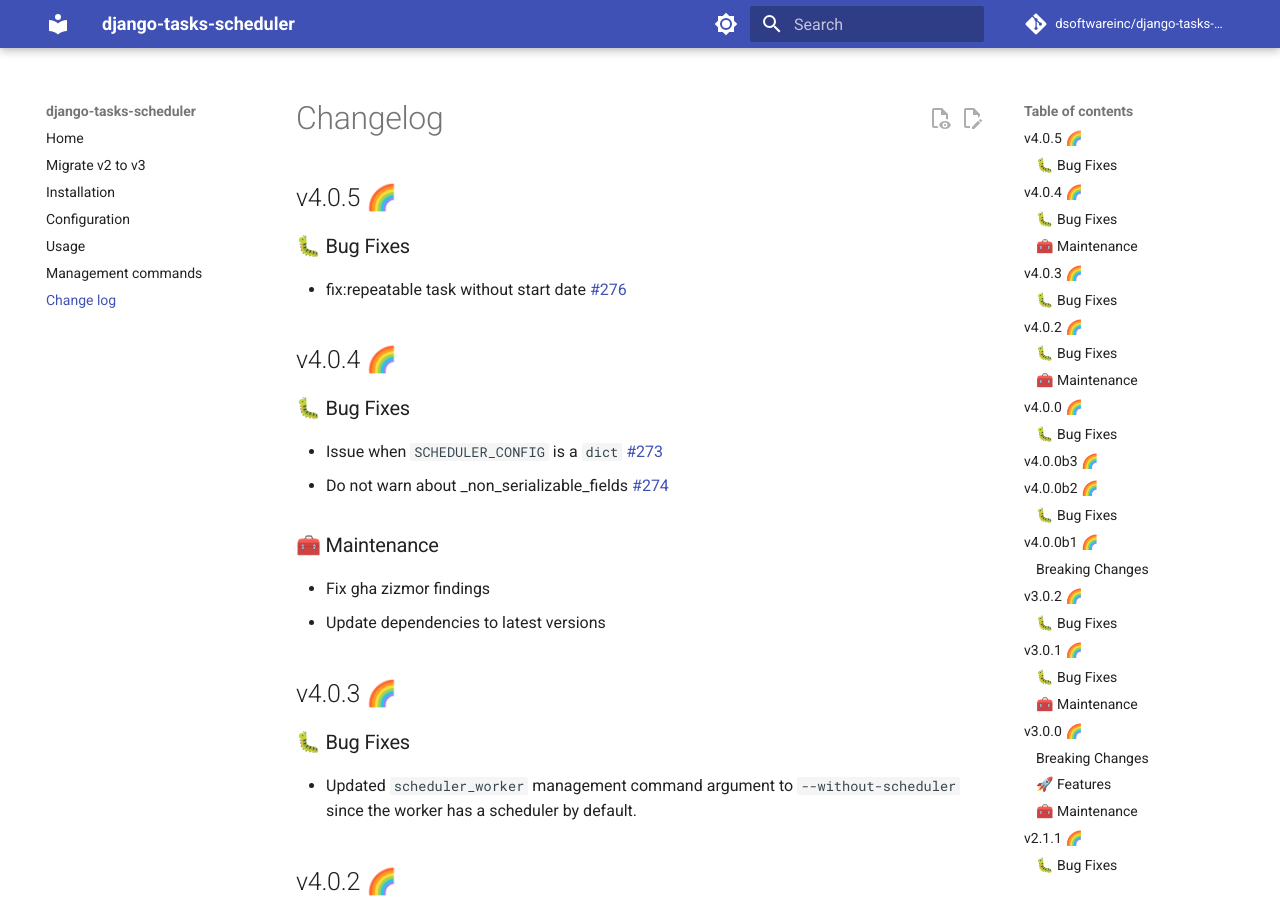
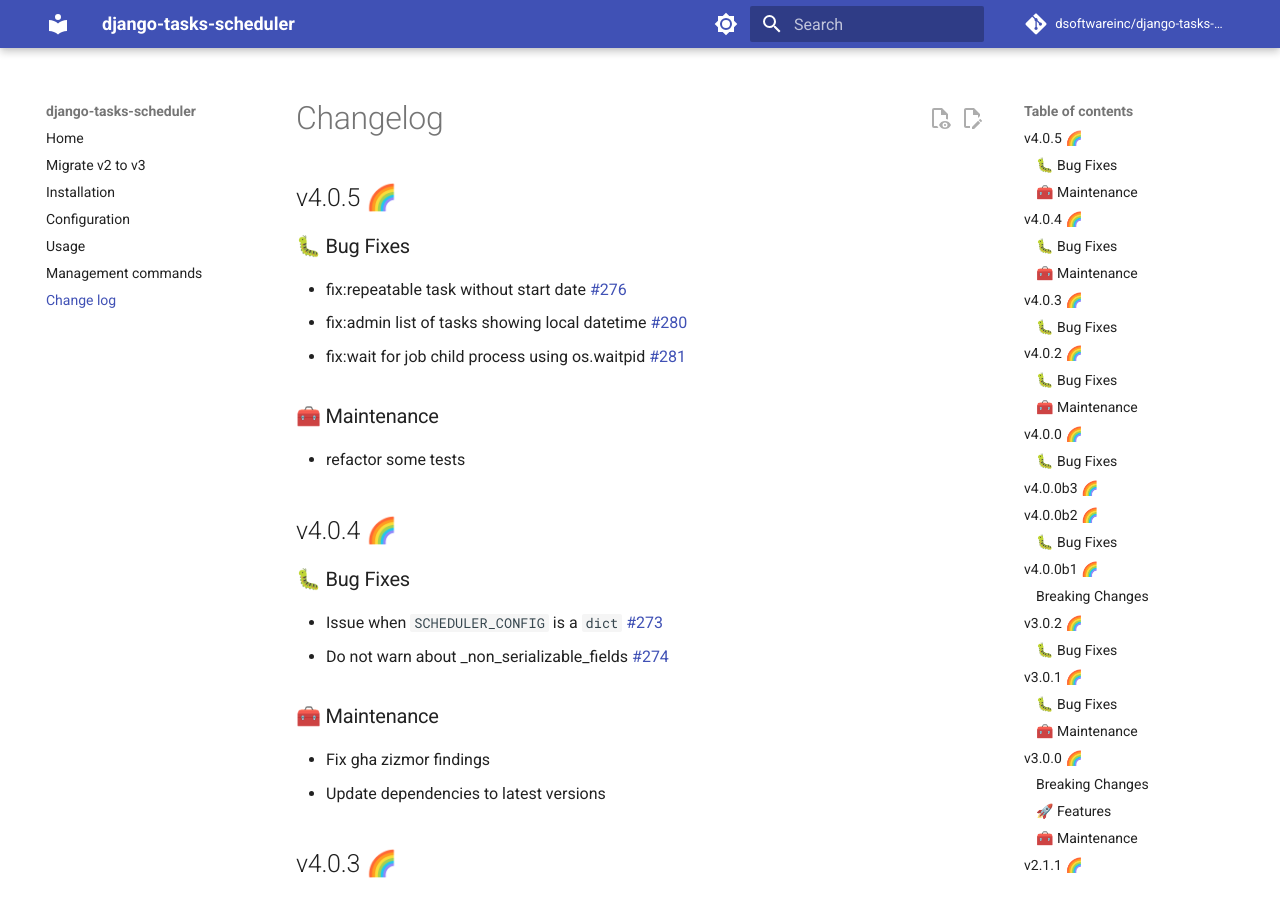
Before and after one commit to django-commons/django-tasks-scheduler, an MkDocs documentation site: the page built from docs/changelog.md, in a window 1280 px wide and 900 px high. Built offline with MkDocs 1.6.1 and Material for MkDocs 9.7.7, drawn with Linux system fonts in a browser that asks for light colours; comment, search, counter and statistics services are not loaded.

Commit message:
doc:update

```diff
--- a/docs/changelog.md
+++ b/docs/changelog.md
@@ -5,6 +5,12 @@
 ### 🐛 Bug Fixes
 
 - fix:repeatable task without start date #276
+- fix:admin list of tasks showing local datetime #280
+- fix:wait for job child process using os.waitpid #281
+
+### 🧰 Maintenance
+
+- refactor some tests
 
 ## v4.0.4 🌈
 
--- a/pyproject.toml
+++ b/pyproject.toml
@@ -7,7 +7,7 @@
 version = "4.0.5"
 description = "An async job scheduler for django using redis/valkey brokers"
 authors = [{ name = "Daniel Moran", email = "daniel@moransoftware.ca" }]
-requires-python = "~=3.10"
+requires-python = ">=3.10"
 readme = "README.md"
 license = "MIT"
 maintainers = [{ name = "Daniel Moran", email = "daniel@moransoftware.ca" }]
```
Also changed, not shown: 1 other file.
